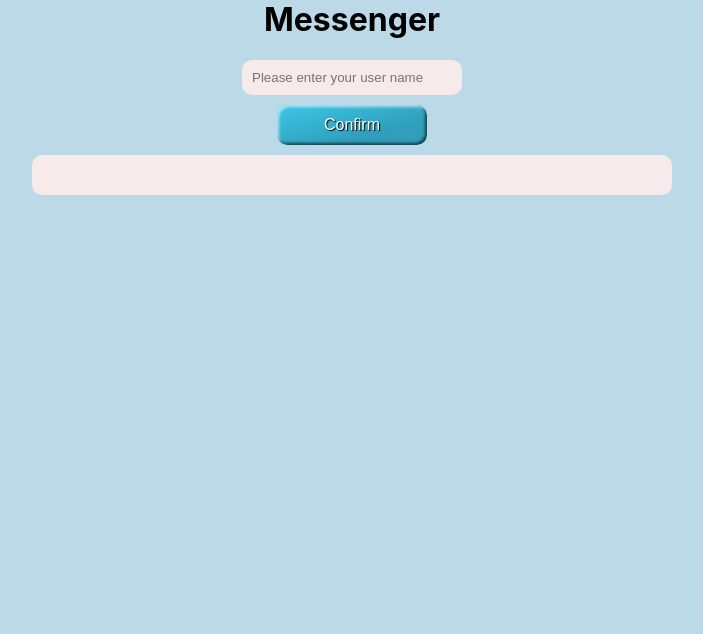
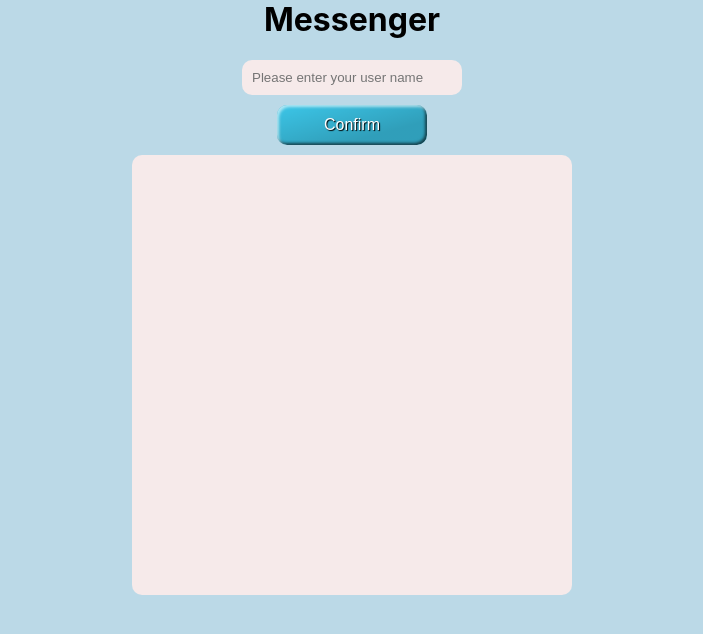
Before and after one commit to JustDevWeb/ReactJS1, a React (Create React App) app: page / in a window 1280 px wide. Shown: the top 634 px of the page, without its empty margins (288-991 px from the left). Built offline with nearby package versions, Linux system fonts and the light colour scheme.

Commit message:
css changed

```diff
--- a/src/App.js
+++ b/src/App.js
@@ -70,7 +70,7 @@ function App() {
                 <div className={"chat-box"}>
                     {messageList.map(message => <div className={"messageBox"}>
                         <span>{message.author}</span>
-                        <p>{message.text}</p>
+                        <p className={"message-text"}>{message.text}</p>
                     </div>)}
                 </div>
 
--- a/src/App.scss
+++ b/src/App.scss
@@ -95,7 +95,8 @@
 
 
 .chat-box {
-  width: 600px;
+  width: 400px;
+  min-height: 50vh;
   margin: 0 auto;
   border: 0;
   border-radius: 10px;
```
